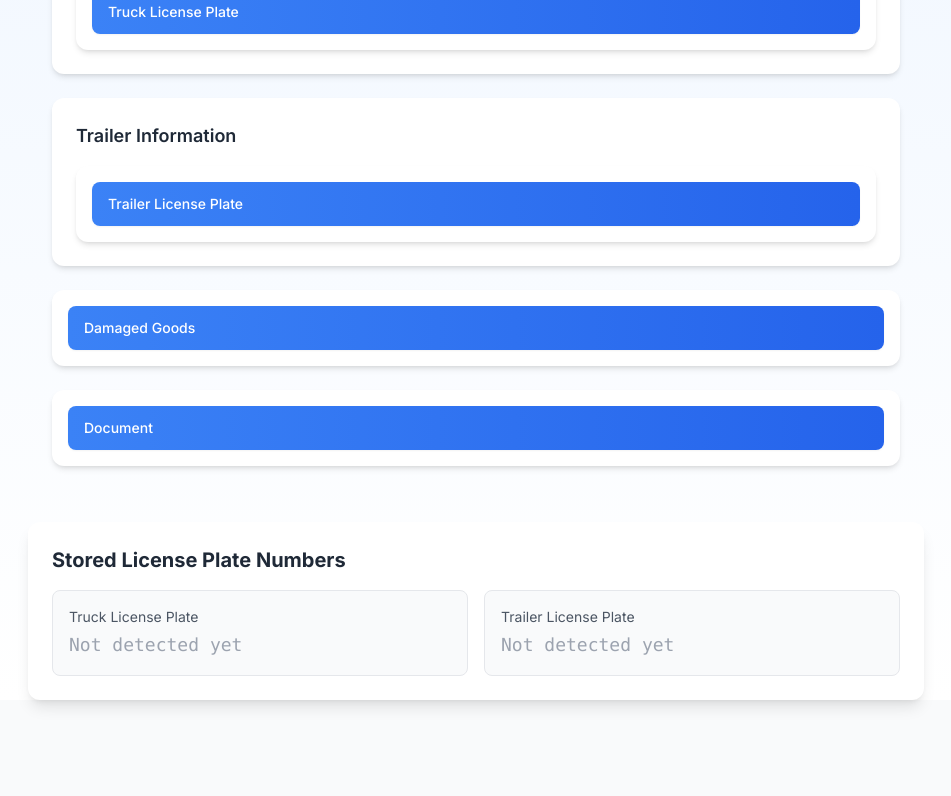
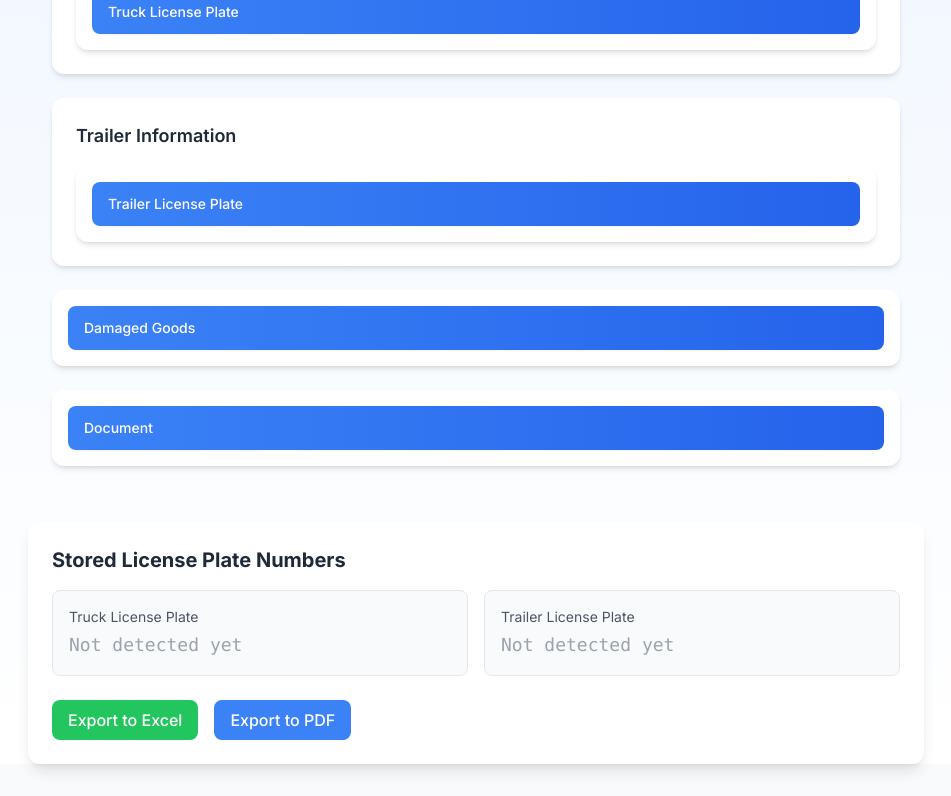
Before and after one commit to Petarpg/ID-check, a Next.js app: page / in a window 1280 px wide. Shown: the part 274-1070 px from the top of the page, without its empty margins (164-1115 px from the left). Before the commit the page ends 1006 px from the top, so only its background shows below. Built offline with nearby package versions, Linux system fonts and the light colour scheme.

Commit message:
Build - 1.12 - PP
Added two export buttons that allow downloading the license plate information in both Excel (.xlsx) and PDF formats.

```diff
--- a/package.json
+++ b/package.json
@@ -12,13 +12,15 @@
     "@headlessui/react": "^2.2.4",
     "@heroicons/react": "^2.2.0",
     "autoprefixer": "^10.4.17",
+    "jspdf": "^3.0.1",
     "next": "^13.4.19",
     "postcss": "^8.4.35",
     "react": "^18.2.0",
     "react-dom": "^18.2.0",
     "react-icons": "^5.0.1",
     "tailwindcss": "^3.4.1",
-    "tesseract.js": "^6.0.1"
+    "tesseract.js": "^6.0.1",
+    "xlsx": "^0.18.5"
   },
   "devDependencies": {
     "@types/node": "^20.11.19",
--- a/src/app/page.tsx
+++ b/src/app/page.tsx
@@ -4,6 +4,8 @@ import { useState } from "react";
 import SiteSelector from "@/components/SiteSelector";
 import PhotoUploadButton from "@/components/PhotoUploadButton";
 import LicensePlateReader from "@/components/LicensePlateReader";
+import * as XLSX from "xlsx";
+import jsPDF from "jspdf";
 
 const sites = [
   { id: "london", name: "London" },
@@ -163,6 +165,56 @@ export default function Home() {
             </div>
           </div>
         </div>
+        {/* Export Buttons */}
+        <div className="mt-6 flex gap-4">
+          <button
+            onClick={() => {
+              const data = [
+                {
+                  Type: "Truck",
+                  Plate: getCurrentPlateNumbers()["truck"] || "",
+                },
+                {
+                  Type: "Trailer",
+                  Plate: getCurrentPlateNumbers()["trailer"] || "",
+                },
+              ];
+              const ws = XLSX.utils.json_to_sheet(data);
+              const wb = XLSX.utils.book_new();
+              XLSX.utils.book_append_sheet(wb, ws, "Plates");
+              XLSX.writeFile(wb, "license-plates.xlsx");
+            }}
+            className="bg-green-500 hover:bg-green-600 text-white px-4 py-2 rounded-lg font-medium transition-colors duration-200"
+          >
+            Export to Excel
+          </button>
+          <button
+            onClick={() => {
+              const doc = new jsPDF();
+              doc.setFontSize(16);
+              doc.text("Stored License Plate Numbers", 10, 20);
+              doc.setFontSize(12);
+              doc.text(
+                `Truck License Plate: ${
+                  getCurrentPlateNumbers()["truck"] || "Not detected yet"
+                }`,
+                10,
+                40
+              );
+              doc.text(
+                `Trailer License Plate: ${
+                  getCurrentPlateNumbers()["trailer"] || "Not detected yet"
+                }`,
+                10,
+                55
+              );
+              doc.save("license-plates.pdf");
+            }}
+            className="bg-blue-500 hover:bg-blue-600 text-white px-4 py-2 rounded-lg font-medium transition-colors duration-200"
+          >
+            Export to PDF
+          </button>
+        </div>
       </div>
     </main>
   );
```
Also changed, not shown: 1 other file (tests, documents, lock files or other folders).
